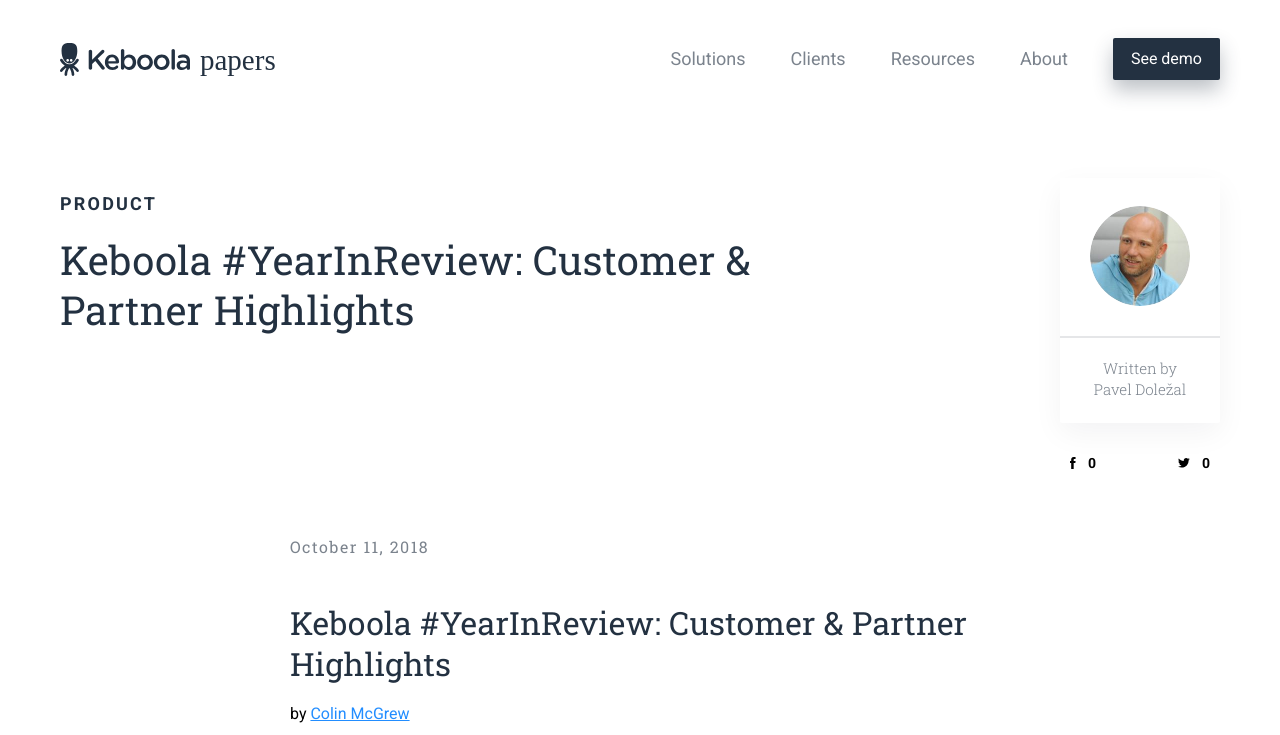
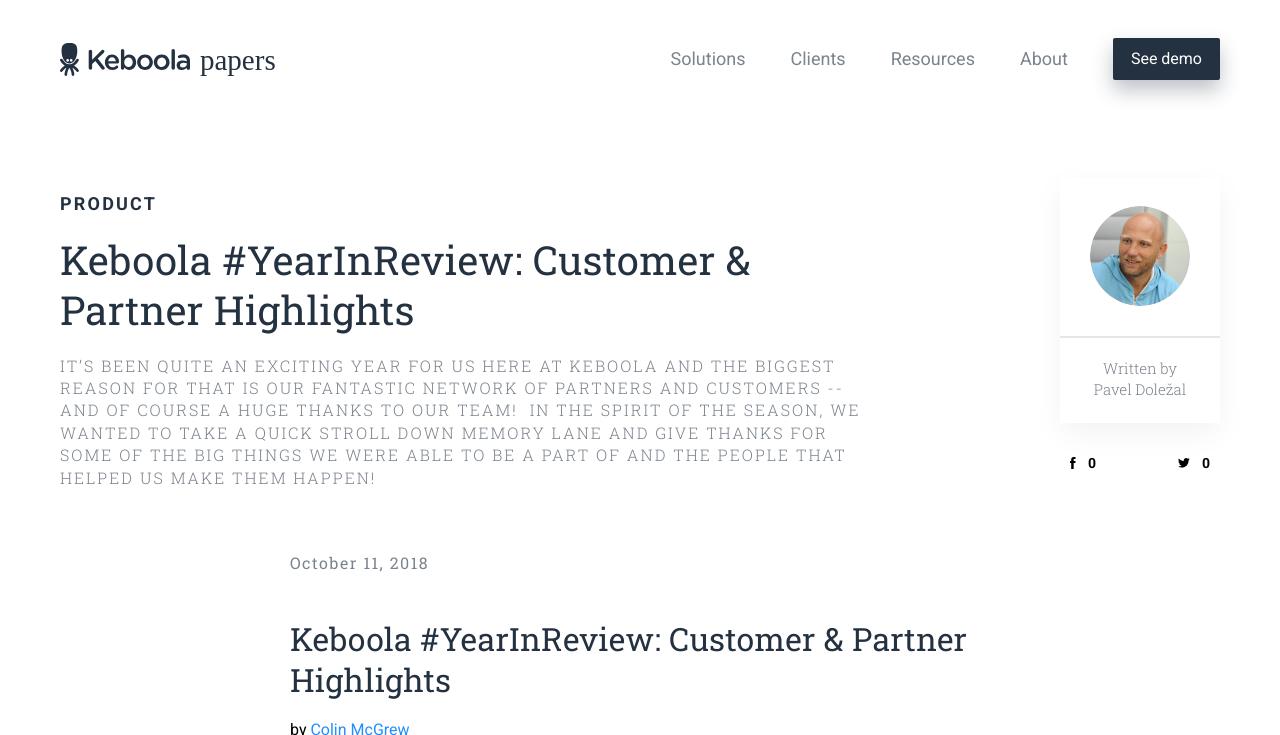
Before and after one commit to keboola/blog, a Jekyll site: the page built from _posts/2018-10-11-keboola-yearinreview-customer-partner-highlights.md, in a window 1280 px wide and 900 px high, cut to the strip 0-735 px from the top of the window. Built offline with Jekyll 4.4.1, drawn with Linux system fonts in a browser that asks for light colours; nearby versions of some CDN libraries.

Commit message:
Update from Forestry.io - Updated keboola-yearinreview-customer-partner-highlights.md

```diff
--- a/_posts/2018-10-11-keboola-yearinreview-customer-partner-highlights.md
+++ b/_posts/2018-10-11-keboola-yearinreview-customer-partner-highlights.md
@@ -3,7 +3,11 @@
 layout: post
 categories: product
 date: 2018-10-11 00:00:00 +0000
-perex: ''
+perex: It’s been quite an exciting year for us here at Keboola and the biggest reason
+  for that is our fantastic network of partners and customers -- and of course a huge
+  thanks to our team!  In the spirit of the season, we wanted to take a quick stroll
+  down memory lane and give thanks for some of the big things we were able to be a
+  part of and the people that helped us make them happen!
 user: pavel-dolezal
 coverphoto: ''
 coverphoto_slider: ''
```
